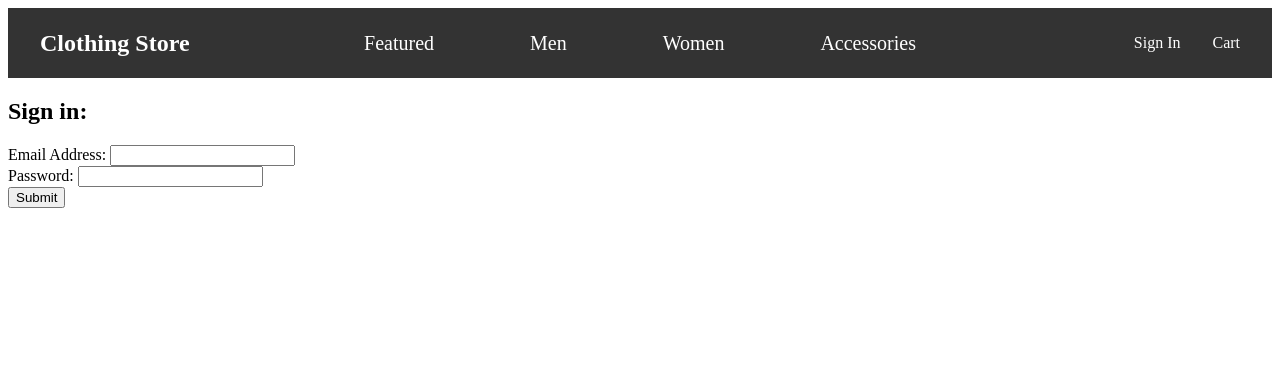
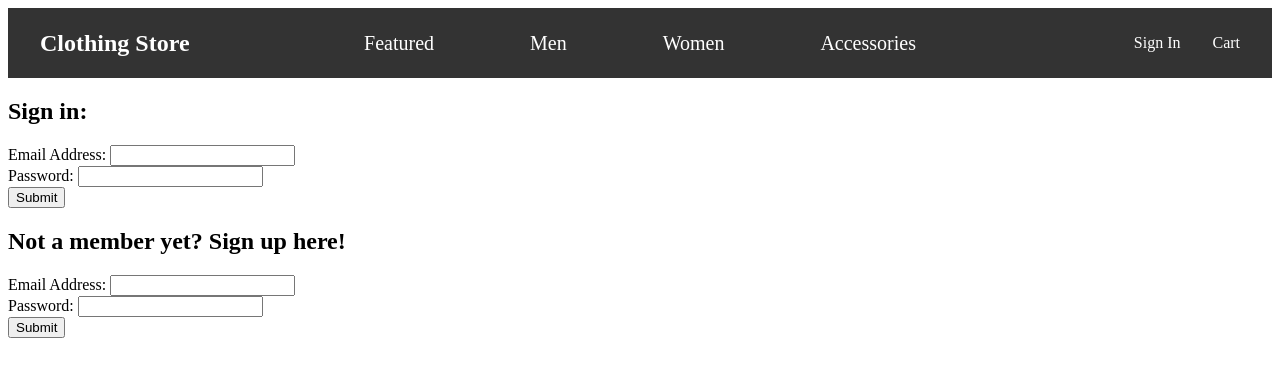
Before and after one commit to skipper215/E-commerce-Project, a React (Vite) app in the folder my-react-app/: page /sign-in in a window 1280 px wide. Shown: the top 376 px of the page. Built offline with nearby package versions, Linux system fonts and the light colour scheme.

Commit message:
signup made and fixed user,setUser only being local to SignIn. Now it is defined in App.jsx for a global scope

```diff
--- a/my-react-app/src/App.jsx
+++ b/my-react-app/src/App.jsx
@@ -8,7 +8,6 @@ import Banner from './Banner.jsx'
 import SignIn from './pages/SignIn.jsx'
 import Cart from './pages/Cart.jsx'
 import LocalStorage from './LocalStorage.jsx'
-import SignUp from './pages/SignUp.jsx'
 import Account from './pages/Account.jsx'
 
 export const isCartPageContext = createContext(false);
@@ -47,6 +46,7 @@ function App() {
   // Login
   const [isLoggedIn, setIsLoggedIn] = LocalStorage("isLoggedIn", false);
 
+  const [user, setUser] = LocalStorage("user", [{key: "guest", value:"guest"}]);
 
   return (
     <>
@@ -60,8 +60,8 @@ function App() {
 
         } />
 
-        {isLoggedIn ? (<Route path="/account" element={ <Account />} />) :
-                      (<Route path="/sign-in" element={ <SignIn setIsLoggedIn={setIsLoggedIn}></SignIn>}/> )}
+        {isLoggedIn ? (<Route path="/account" element={ <Account setIsLoggedIn={setIsLoggedIn}/>} />) :
+                      (<Route path="/sign-in" element={ <SignIn setIsLoggedIn={setIsLoggedIn} user={user} setUser={setUser}></SignIn>}/> )}
         <Route path="/cart" element={
           <isCartPageContext.Provider value={true}>
             <Cart cart={cart} handleRemoveFromCart={handleRemoveFromCart}/>
--- a/my-react-app/src/pages/Account.jsx
+++ b/my-react-app/src/pages/Account.jsx
@@ -1,8 +1,19 @@
-function Account(){
+import { useNavigate } from 'react-router-dom';
+
+function Account({ setIsLoggedIn }){
+
+    const navigate = useNavigate();
+
+    const handleLogOut = () => {
+        console.log("logging out");
+        setIsLoggedIn(false);
+        navigate("/");
+    }
+
     return (
         <>
             <h1>My Account</h1>
-
+            <button onClick={handleLogOut}>Log out</button>
         </>
     )
 }
--- a/my-react-app/src/pages/SignIn.jsx
+++ b/my-react-app/src/pages/SignIn.jsx
@@ -3,22 +3,16 @@ import LocalStorage from "../LocalStorage";
 import SignUp from "./SignUp";
 import { useNavigate } from 'react-router-dom';
 
-function SignIn({ setIsLoggedIn }) {
-    console.log(setIsLoggedIn);
+function SignIn({ setIsLoggedIn, user, setUser }) {
     const navigate = useNavigate();
-    const [user, setUser] = LocalStorage("user", [{key: "guest", value:"guest"}]);
 
     const handleSubmit = (e) => {
-        //localStorage.clear(); // Resets everything (use carefully)
         e.preventDefault(); // Stop the form from reloading the page
-        // check the database (user and pass variable here) for the user and pass
+        // check the array
         const userInput = e.target.user.value;
         const passwordInput = e.target.password.value;
         console.log("Submitted:", { user });
         user.forEach((account) => {
-            console.log(account)
-            console.log(account.key)
-            console.log(account.value)
             if(account.key === userInput && account.value === passwordInput) {
                 console.log("valid account");
                 setIsLoggedIn(true);
@@ -50,6 +44,8 @@ function SignIn({ setIsLoggedIn }) {
                 <button type="submit">Submit</button>
             </form>
 
+            <SignUp setIsLoggedIn={setIsLoggedIn} user={user} setUser={setUser}/>
+
         </>
     );
 }
--- a/my-react-app/src/pages/SignUp.jsx
+++ b/my-react-app/src/pages/SignUp.jsx
@@ -1,31 +1,36 @@
-import LocalStorage from "../LocalStorage";
+import { useNavigate } from "react-router-dom";
 
-function SignUp() {
+function SignUp({ setIsLoggedIn, user, setUser }) {
 
-    const [user, setUser] = LocalStorage("user", "guest");
-    const [password, setPassword] = LocalStorage("password", "guest");
+    const navigate = useNavigate();
 
     const handleSubmit = (e) => {
-        e.preventDefault(); // Stop the form from reloading the page
-        // check the database for the user and password
-        console.log("Submitted:", { user, password });
+        e.preventDefault();
+        const userInput = e.target.user.value;
+        const passwordInput = e.target.password.value;
+
+        console.log("user:", user);
+        console.log("typeof user:", typeof user);
+        console.log("isArray:", Array.isArray(user));
+        setUser([...user, {key: userInput, value: passwordInput}])
+        setIsLoggedIn(true);
+        navigate("/account");
+
     }
 
     return (
         <>
             <h2>Not a member yet? Sign up here!</h2>
             <form onSubmit={handleSubmit}>
-                <label htmlFor="sign-in-user"> Email Address: </label>
+                <label htmlFor="sign-up-user"> Email Address: </label>
 
-                <input type="text"
-                 id="sign-in-user"
-                 onChange={(e) => setUser(e.target.value)} /> <br></br>
+                <input type="text" name ="user"
+                 id="sign-up-user" /> <br></br>
 
-                <label htmlFor="sign-in-password">Password: </label>
+                <label htmlFor="sign-up-password">Password: </label>
 
-                <input type="text"
-                id="sign-in-password"
-                onChange={(e) => setPassword(e.target.value)} /> <br></br>
+                <input type="text" name ="password"
+                id="sign-up-password" /> <br></br>
 
                 <button type="submit">Submit</button>
             </form>
```
